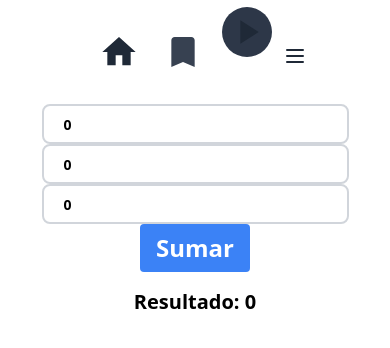
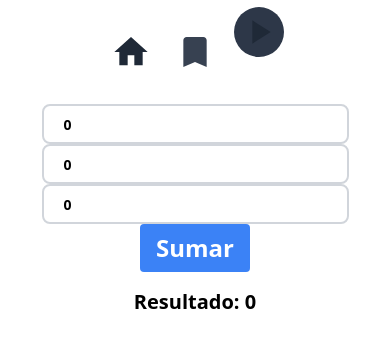
Before and after one commit to Hairax/work, a React (Create React App) app: page /services in a window 390 px wide. Shown: the top 348 px of the page. Built offline with nearby package versions, Linux system fonts and the light colour scheme.

Commit message:
rm: delete hederMobile refactor animation header

```diff
--- a/src/componentes/Header/Header.css
+++ b/src/componentes/Header/Header.css
@@ -8,7 +8,7 @@
     position: absolute;
     top: -10px;
     left: -10px;
-    width: 60px; /* Ajusta el tamaño según sea necesario */
+    width: 60px;
     height: 60px;
     background-color: white;
     border-radius: 50%;
@@ -21,9 +21,8 @@
     position: absolute;
     top: -5px;
     left: -5px;
-    width: 50px; /* Ajusta el tamaño según sea necesario */
+    width: 50px;
     height: 50px;
-    /* bg-gray-800 que color de background-color es */
     background-color: #2d3748;
     border-radius: 50%;
     z-index: -1;
@@ -32,9 +31,9 @@
 
 .nav-icon {
     position: relative;
-    transition: transform 0.2s ease-in-out; /* Transición para los iconos */
+    transition: transform 0.2s ease-in-out;
 }
 
 .nav-icon:hover {
-    transform: scale(1); /* Efecto hover para los iconos */
+    transform: scale(1.5);
 }
--- a/src/componentes/Header/Header.js
+++ b/src/componentes/Header/Header.js
@@ -1,16 +1,10 @@
-import React, { useState } from "react";
+import React from "react";
 import { useLocation } from "react-router-dom";
-import HeaderMobile from "./HeaderMobile";
 import { MdBookmark, MdHome, MdPlayArrow } from "react-icons/md";
 import "./Header.css";
 
 function Header() {
-    const [isMobileMenuOpen, setIsMobileMenuOpen] = useState(false);
     const location = useLocation();
-
-    const toggleMobileMenu = () => {
-        setIsMobileMenuOpen(!isMobileMenuOpen);
-    };
 
     const getIconClass = (path) => {
         return location.pathname === path ? "elevated-icon" : "";
@@ -37,18 +31,6 @@ function Header() {
                     </li>
                 </ul>
             </div>
-
-            {/* Botón de menú móvil */}
-            <div className="lg:hidden flex justify-center mt-2">
-                <button className="mobile-menu-button" onClick={toggleMobileMenu}>
-                    <svg className="w-6 h-6 text-gray-800 dark:text-white" fill="none" stroke="currentColor" viewBox="0 0 24 24" xmlns="http://www.w3.org/2000/svg">
-                        <path strokeLinecap="round" strokeLinejoin="round" strokeWidth="2" d="M4 6h16M4 12h16M4 18h16"></path>
-                    </svg>
-                </button>
-            </div>
-
-            {/* Pasar isMobileMenuOpen como prop al componente HeaderMobile */}
-            <HeaderMobile isOpen={isMobileMenuOpen} />
         </nav>
     );
 }
--- a/src/componentes/Header/HeaderMobile.js
+++ /dev/null
@@ -1,15 +0,0 @@
-import React from "react";
-
-function HeaderMobile({ isOpen }) {
-    return (
-        <div className={`mobile-menu ${isOpen ? 'block' : 'hidden'} lg:hidden`}>
-            <ul className="flex flex-col items-center space-y-4 mt-4">
-                <li><a href="/" className="text-gray-800 dark:text-white">Home</a></li>
-                <li><a href="/about" className="text-gray-800 dark:text-white">About</a></li>
-                <li><a href="/services" className="text-gray-800 dark:text-white">Services</a></li>
-            </ul>
-        </div>
-    );
-}
-
-export default HeaderMobile;
```
